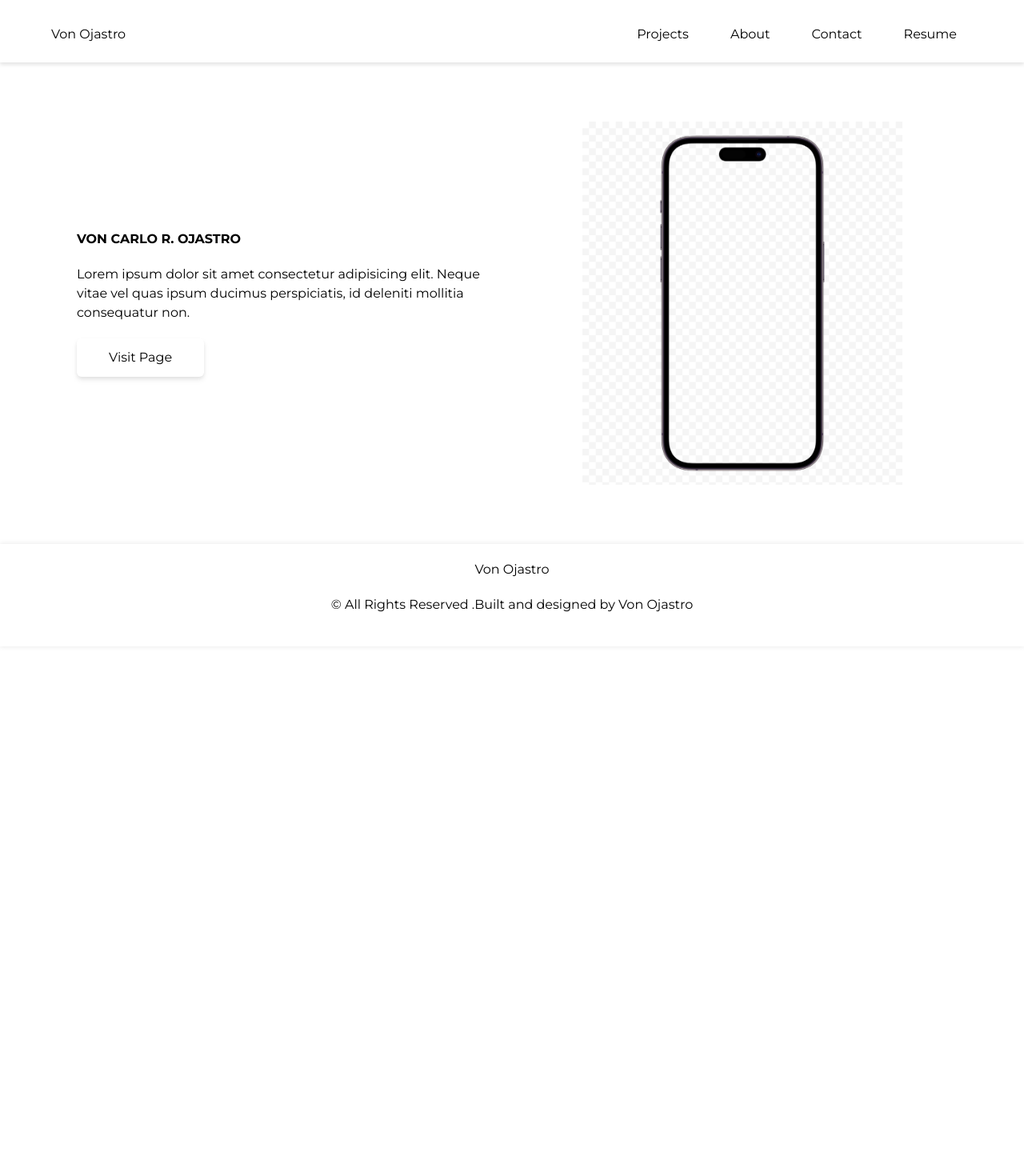
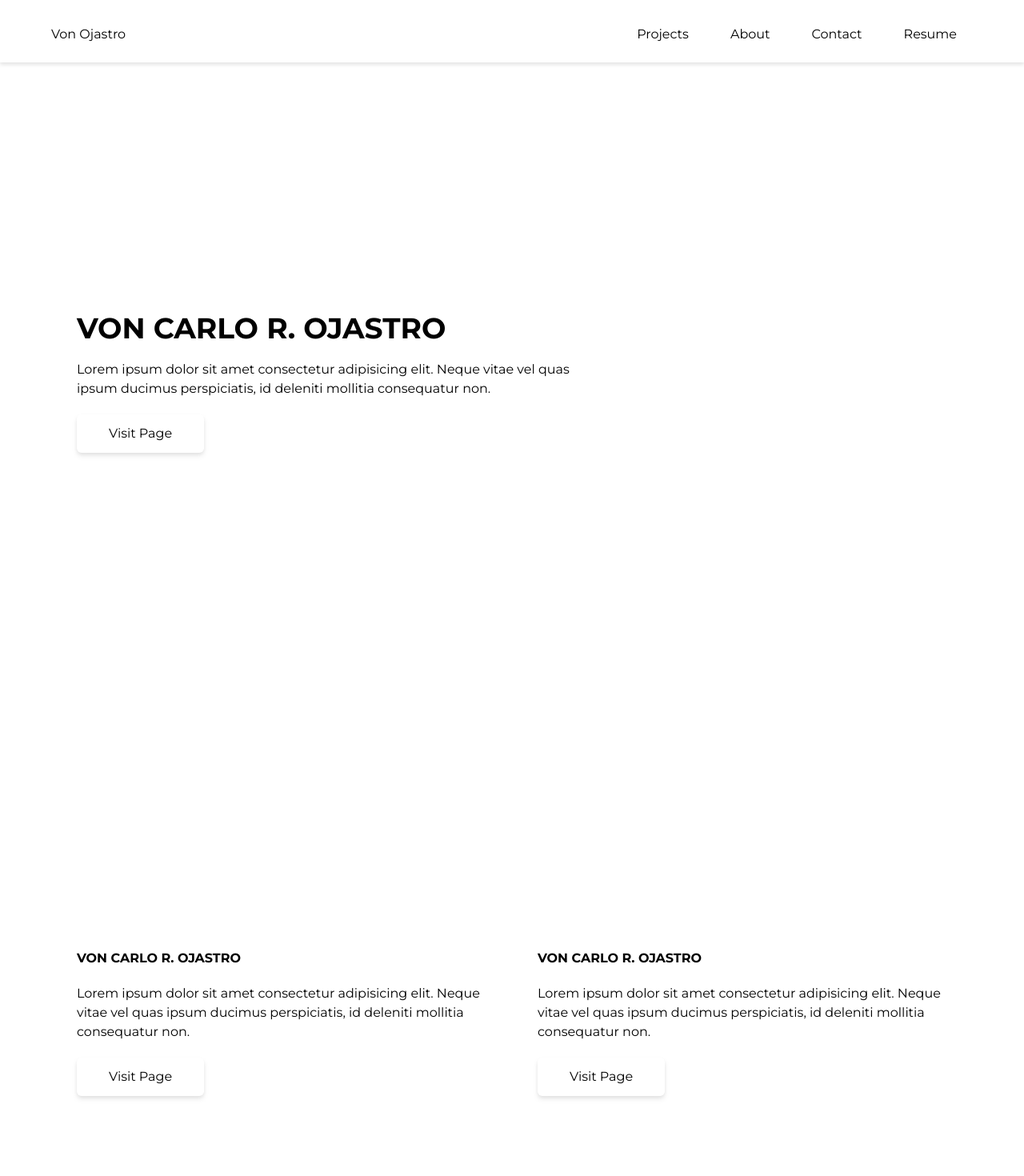
Before and after one commit to vonojastro/portfolio-web, a Next.js app: page / in a window 1280 px wide. Shown: the top 1470 px of the page at 80% size. Before the commit the page ends 816 px from the top, so only its background shows below. Built offline with nearby package versions, Linux system fonts and the light colour scheme.

Commit message:
Header update

```diff
--- a/components/Header.tsx
+++ b/components/Header.tsx
@@ -47,7 +47,7 @@ const Header = () => {
             </div>
 
             {/* NavLink Mobile */}
-            <ul className={`absolute h-full  z-0 bg-white w-full flex flex-col justify-center items-center top-[0] ${navOpen ? 'opacity-100' : 'opacity-0'} duration-300 ease-out py-10 bg-white md:hidden`}>
+            <ul className={`absolute h-full  z-10 bg-white w-full flex flex-col justify-center items-center top-[0] ${navOpen ? 'opacity-100' : 'opacity-0'} duration-300 ease-out py-10 bg-white md:hidden`}>
                 <li className='sidebarLink'
                     onClick={() => setNavOpen(false)}
                 >
--- /dev/null
+++ b/components/Hero.tsx
@@ -0,0 +1,17 @@
+import React from 'react'
+
+const Hero = () => {
+    return (
+        <div className='min-h-screen mx-auto w-full lg:max-w-6xl'>
+            <div className='order-last flex justify-center px-5 items-center w-full text-center min-h-screen  md:px-8'>
+                <div className='flex flex-col space-y-5 items-start text-start'>
+                    <h1 className='font-bold uppercase text-2xl lg:text-4xl'>Von Carlo R. Ojastro</h1>
+                    <p className='md:w-9/12 lg:w-7/12'>Lorem ipsum dolor sit amet consectetur adipisicing elit. Neque vitae vel quas ipsum ducimus perspiciatis, id deleniti mollitia consequatur non.</p>
+                    <button className='px-10 py-3 bg-white rounded-md drop-shadow-md hover:bg-gray-200'>Visit Page</button>
+                </div>
+            </div>
+        </div>
+    )
+}
+
+export default Hero
--- a/components/Projects.tsx
+++ b/components/Projects.tsx
@@ -1,11 +1,18 @@
 import Image from 'next/image'
 import React from 'react'
 
-const Projects = () => {
+const ProjectSection = () => {
     return (
-        <div className='h-full mx-auto w-full items-center grid content-center md:grid-cols-2 lg:max-w-6xl'>
+        <div className='min-h-screen mx-auto w-full items-center flex flex-col content-center md:flex-row lg:max-w-6xl'>
 
-            <div className='flex justify-center px-4 items-center w-full text-center h-[600px]  md:px-8'>
+            <div className='order-last flex justify-center px-5 items-center w-full text-center min-h-screen  md:px-8'>
+                <div className='flex flex-col space-y-5 items-start text-start'>
+                    <h1 className='font-bold uppercase'>Von Carlo R. Ojastro</h1>
+                    <p>Lorem ipsum dolor sit amet consectetur adipisicing elit. Neque vitae vel quas ipsum ducimus perspiciatis, id deleniti mollitia consequatur non.</p>
+                    <button className='px-10 py-3 bg-white rounded-md drop-shadow-md hover:bg-gray-200'>Visit Page</button>
+                </div>
+            </div>
+            <div className='order-last flex justify-center px-5 items-center w-full text-center min-h-screen  md:px-8'>
                 <div className='flex flex-col space-y-5 items-start text-start'>
                     <h1 className='font-bold uppercase'>Von Carlo R. Ojastro</h1>
                     <p>Lorem ipsum dolor sit amet consectetur adipisicing elit. Neque vitae vel quas ipsum ducimus perspiciatis, id deleniti mollitia consequatur non.</p>
@@ -13,7 +20,7 @@ const Projects = () => {
                 </div>
             </div>
 
-            <div className='flex justify-center px-4 items-center w-full text-center h-[600px]  md:px-8'>
+            {/* <div className='flex justify-center px-5 items-center w-full text-center min-h-screen  md:px-8'>
                 <>
                     <Image
                         src={require('/images/iphone.png')}
@@ -22,13 +29,9 @@ const Projects = () => {
                         height={400}
                     />
                 </>
-            </div>
-
-
-
-
+            </div> */}
         </div>
     )
 }
 
-export default Projects
+export default ProjectSection
--- a/pages/index.tsx
+++ b/pages/index.tsx
@@ -2,8 +2,10 @@ import type { NextPage } from 'next'
 import Head from 'next/head'
 import Image from 'next/image'
 import Header from '../components/Header'
+import Hero from '../components/Hero'
 import Layout from '../components/Layout'
-import Projects from '../components/Projects'
+import ProjectSection from '../components/Projects'
+
 
 const Home: NextPage = () => {
   return (
@@ -15,8 +17,8 @@ const Home: NextPage = () => {
 
 
 <Layout >
-<Projects/>
-
+<Hero/>
+<ProjectSection/>
 </Layout>
 
     </div>
```
